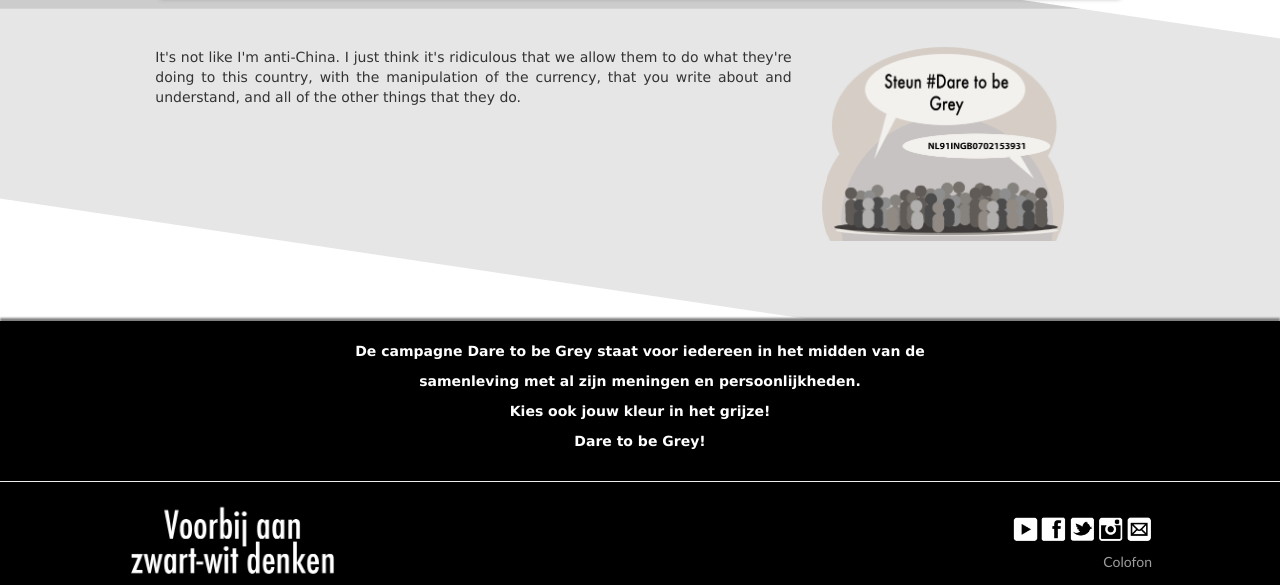
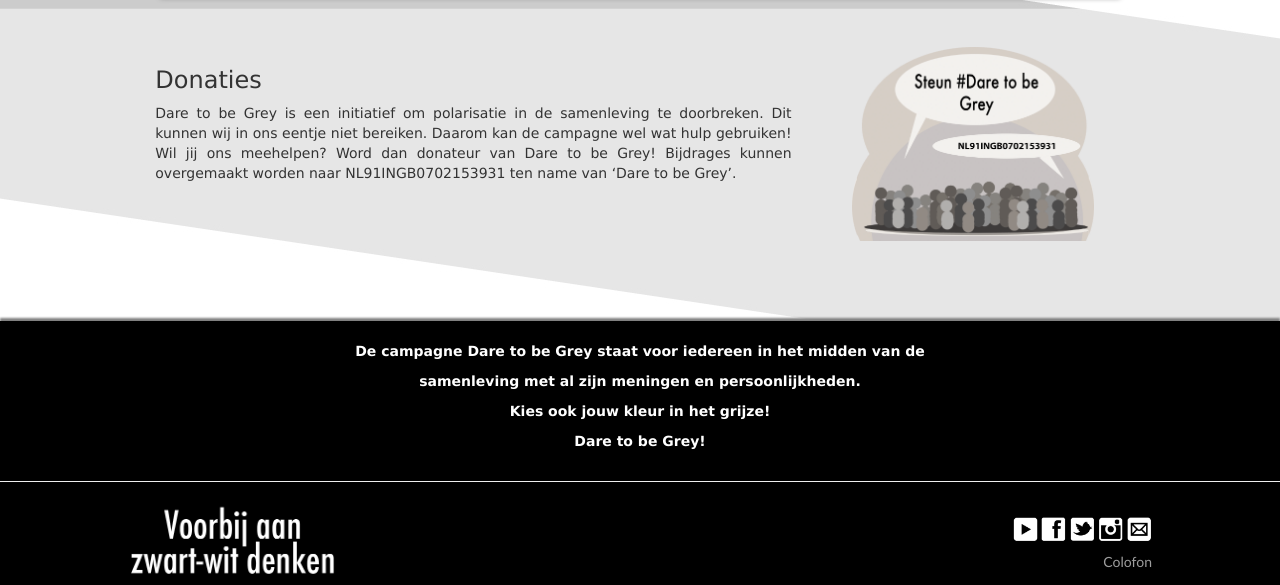
Before and after one commit to bascoo/my-first-blog, a Django app: page /durfjij/ in a window 1280 px wide. Shown: the part 480-1065 px from the top of the page. Run offline with Django 3.2, Linux system fonts and the light colour scheme; data that the repository does not hold is empty; parts of the project's set-up code (start-up, migrations or seed data) failed here and were passed over; some libraries are stand-ins or nearby versions.

Commit message:
durf jij af

```diff
--- a/home/static/home/style.css
+++ b/home/static/home/style.css
@@ -126,7 +126,9 @@
         box-shadow: 0 0 5px grey;
     }
 
-
+    .center {
+        text-align: center;
+    }
 
    .{
         padding-bottom: 5%
--- a/polls/templates/polls/index.html
+++ b/polls/templates/polls/index.html
@@ -29,11 +29,19 @@
                                 <form action="{% url 'polls:vote' question.id %}" method="post">
                                 {% csrf_token %}
                                     {% for choise in question.choise_set.all %}
-                                        <p> <strong>AL {{ choise.votes }} ANDEREN GINGEN JE VOOR!</strong</p>
-
-
-                                        <span>    <button class="btn btn-success" type="submit" name="choise" id="Choise{{ forloop.counter }}" value="{{choise.id}}" label="DARETOBEGREY" onclick="window.open('https://www.facebook.com/DaretobeGrey/', 'venster_naam','venster_opties'); return false">KLIK HIER EN DOE MEE!</button>
+                                        <div class="center">
+                                        <p> <strong>AL {{ choise.votes }} ANDEREN GINGEN JE VOOR!</strong></p>
+                                        <script>
+                                            function fbShare(url, title, descr, image, winWidth, winHeight) {
+                                                var winTop = (screen.height / 2) - (winHeight / 2);
+                                                var winLeft = (screen.width / 2) - (winWidth / 2);
+                                                window.open('http://www.facebook.com/sharer.php?s=100&p[title]=' + title + '&p[summary]=' + descr + '&p[url]=' + url + '&p[images][0]=' + image, 'sharer', 'top=' + winTop + ',left=' + winLeft + ',toolbar=0,status=0,width=' + winWidth + ',height=' + winHeight);
+                                            }
+                                        </script>
+                                        <span>    <button class="btn btn-success" type="submit" name="choise" id="Choise{{ forloop.counter }}" value="{{choise.id}}" label="DARETOBEGREY" onclick="javascript:fbShare('https://www.facebook.com/DaretobeGrey/', 'Fb Share', 'Facebook share popup', 'http://goo.gl/dS52U', 520, 350)">KLIK HIER EN DEEL!</button>
+                                        <script> </script>
                                         <label for="choise{{ forloop.counter }}"></label></span>
+                                        </div>
 
                                     {% endfor%}
                                 </form>
@@ -54,10 +62,11 @@
             </div>
             <div class="row GetFund">
                     <div class="col-md-8 col-xs-12 col-sm12 getfund justifyText">
-                       <p> It's not like I'm anti-China. I just think it's ridiculous that we allow them to do what they're doing to this country, with the manipulation of the currency, that you write about and understand, and all of the other things that they do.</p>
+                       <h3>Donaties</h3>
+                       <p> Dare to be Grey is een initiatief om polarisatie in de samenleving te doorbreken. Dit kunnen wij in ons eentje niet bereiken. Daarom kan de campagne wel wat hulp gebruiken! Wil jij ons meehelpen? Word dan donateur van Dare to be Grey! Bijdrages kunnen overgemaakt worden naar NL91INGB0702153931 ten name van ‘Dare to be Grey’.</p>
                    </div>
                     <div class="col-md-4 col-xs-12 col-sm12">
-                        <div class="steunImg">
+                        <div class="steunImg center">
                             <img src="{% static 'polls/images/steunDTBGrond.png' %}" alt="DaretobeGrey" >
                         </div>
                     </div>
--- a/templates/base/base.html
+++ b/templates/base/base.html
@@ -27,6 +27,8 @@
     <body>
 
 		<div id="fb-root"></div>
+
+
 			<script>(function(d, s, id) {
 			  var js, fjs = d.getElementsByTagName(s)[0];
 			  if (d.getElementById(id)) return;
```
